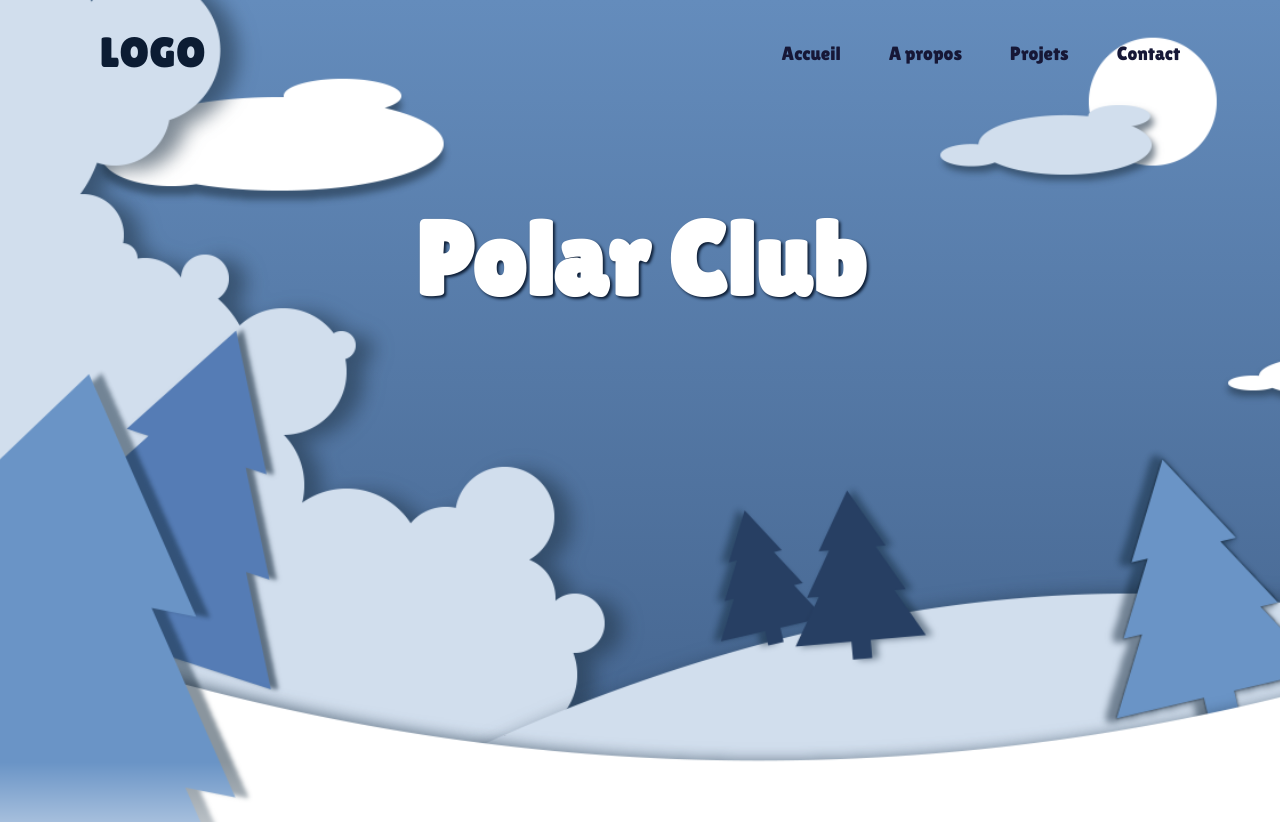
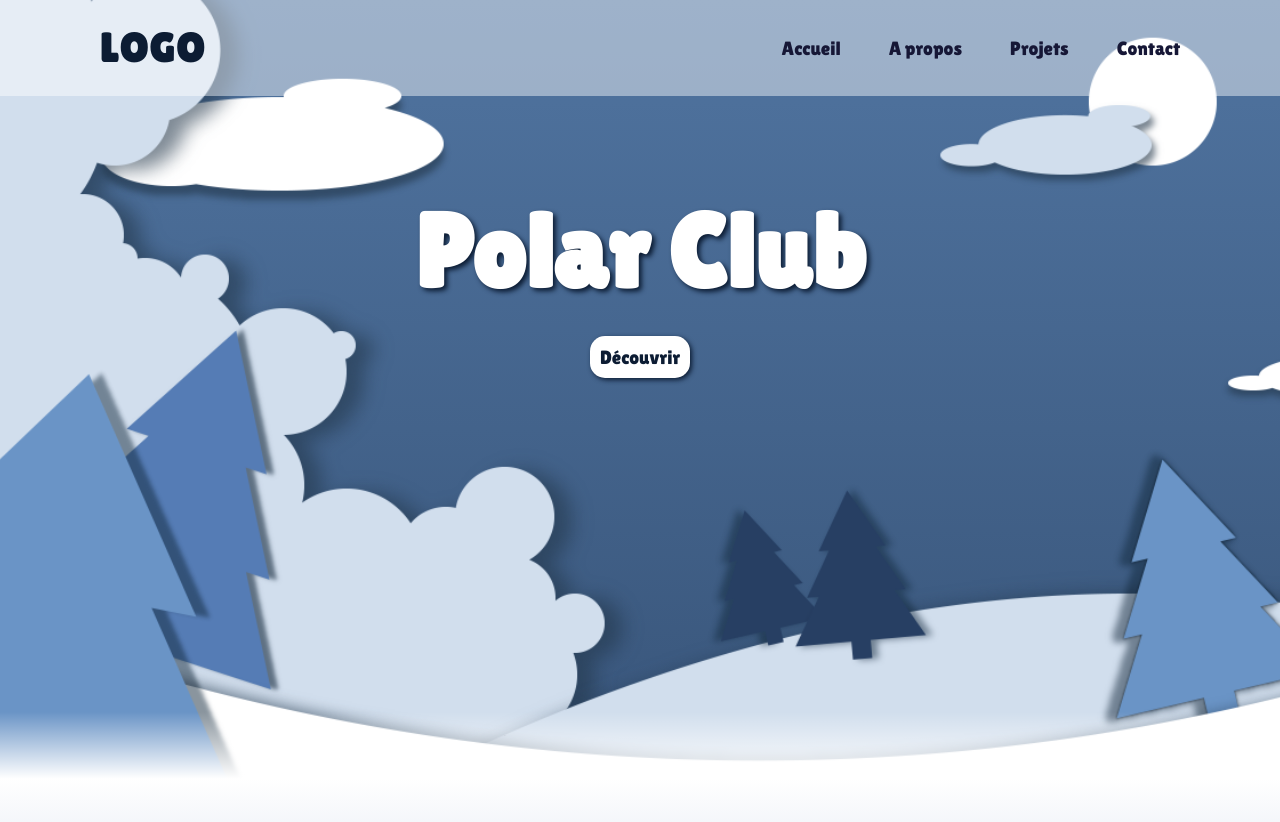
Before and after one commit to Armoramor/PolarClub, a plain HTML site: page index.html in a window 1280 px wide. Shown: the top 822 px of the page. Drawn offline with Linux system fonts and the light colour scheme.

Commit message:
modification css / html / js

```diff
--- a/css/style.css
+++ b/css/style.css
@@ -10,10 +10,10 @@
 }
 
 body {
+    min-width: 80%;
     min-height: 100vh;
-    background: linear-gradient(#648cbc, #263e62);
+    background: linear-gradient(#5074a0, #172944);
     overflow-x: hidden;
-
 }
 
 p {
@@ -31,11 +31,12 @@ h2 {
     top: 0;
     left: 0;
     width: 100%;
-    padding: 30px 100px;
+    padding: 25px 100px;
     display: flex;
     justify-content: space-between;
     align-items: center;
     z-index: 100;
+    background-color: rgba(255, 255, 255, 0.445);
 }
 
 .logo {
@@ -86,8 +87,9 @@ nav a .active {
     position: absolute;
     bottom: 0;
     width: 100%;
-    height: 150px;
-    background: linear-gradient(to top, #fff, transparent);
+    height: 10rem;
+    padding-top: 40px;
+    background: linear-gradient(transparent, #fff, #eff2f8, #d6ddeb);
     z-index: 1000;
 }
 
@@ -105,33 +107,35 @@ nav a .active {
     text-align: center;
     font-size: 13vh;
     z-index: 10;
-    text-shadow: 2px 2px 3px #0c1c33;
-    transform: translateY(200px);
+    text-shadow: 3px 3px 5px #0c1c33;
+    padding-top: 12rem;
+    z-index: 100;
+    /* transform: translateY(200px); */
 
 }
 
-.btn_box {
+.divbutton {
     display: flex;
     justify-content: center;
-    padding-top: 30px;
 }
 
 .btn {
-
-    /* text-align: center;
-    text-decoration: none;
-    padding: 8px 30px;
-    border-radius: 18px;
+    padding: 10px;
+    border-radius: 15px;
+    color: #0c1c33;
     background: #fff;
-    color: #161736;
-    font-size: 1.5rem;
-    z-index: 10;
-    cursor: pointer; */
+    border: none;
+    font-size: 1.2rem;
+    margin-top: 25px;
+    cursor: pointer;
+    z-index: 100;
+    box-shadow: 2px 2px 5px #0c1c33;
 
 }
 
 .sect {
     position: relative;
-    padding: 50px 10px;
-    background: #ffffff;
+    padding: 15rem 3rem;
+    background: #d6ddeb;
+    min-width: fit-content;
 }
--- a/index.html
+++ b/index.html
@@ -35,8 +35,10 @@
 
         <img src="img/lune_nuage.png" id="lune" alt="">
 
-        <h1 class="title" id="title">Polar Club</h1>
-        <p><a href="#" class="btn" id="btn">Découvrir</a></p>
+        <h1 class="title" id="titleid">Polar Club</h1>
+        <div class="divbutton">
+            <button class="btn" id="btn" type="button">Découvrir</button>
+        </div>
         <img src="img/troisieme_plan_nuage.png" id="troisiemeplan" alt="">
         <img src="img/second_plan_colline.png" id="deuxiemeplan" alt="">
         <img src="img/premier_plan_sapin.png" id="premierplan" alt="">
--- a/js/script.js
+++ b/js/script.js
@@ -7,18 +7,18 @@
 // // let sect = document.getElementByid('sect');
 
 window.addEventListener("scroll", function () {
-    let nuage = document.getElementById('troisiemeplan');
+    // let nuage = document.getElementById('troisiemeplan');
     let coline = document.getElementById('deuxiemeplan');
-    let sapin = document.getElementById('premierplan');
-    let title = document.getElementById('title');
-    let btn = document.getElementById('btn');
-    let sect = document.getElementById('sect');
+    // let sapin = document.getElementById('premierplan');
+    // let title = document.getElementById('titleid');
+    // let btn = document.getElementById('btn');
+    // let sect = document.getElementById('sect');
     let value = window.scrollY;
     let lune = document.getElementById('lune');
-    // nuage.style.top = value + 'px';
+
     lune.style.top = value * 0.80 + "px";
     coline.style.top = value * 0.30 + 'px';
-    // sapin.style.top = value + 'px';
+
 
 
 })
```
